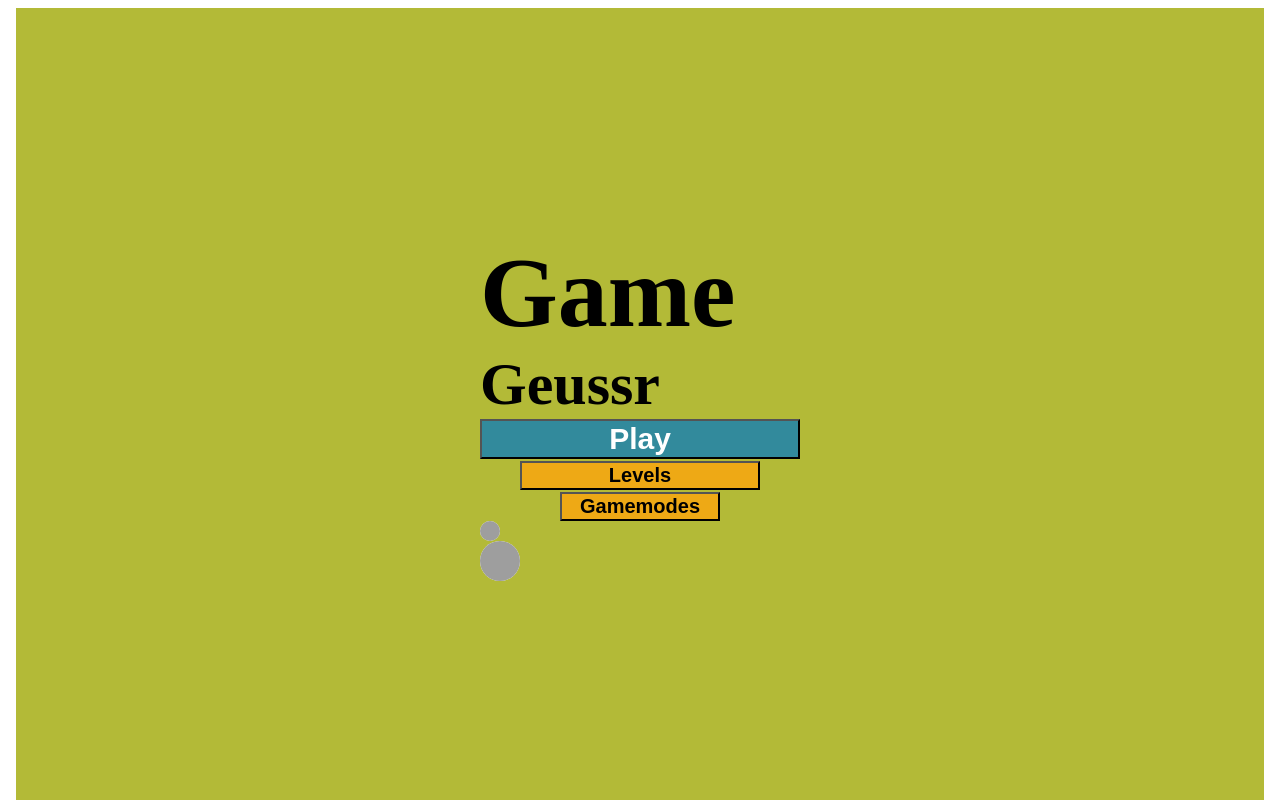
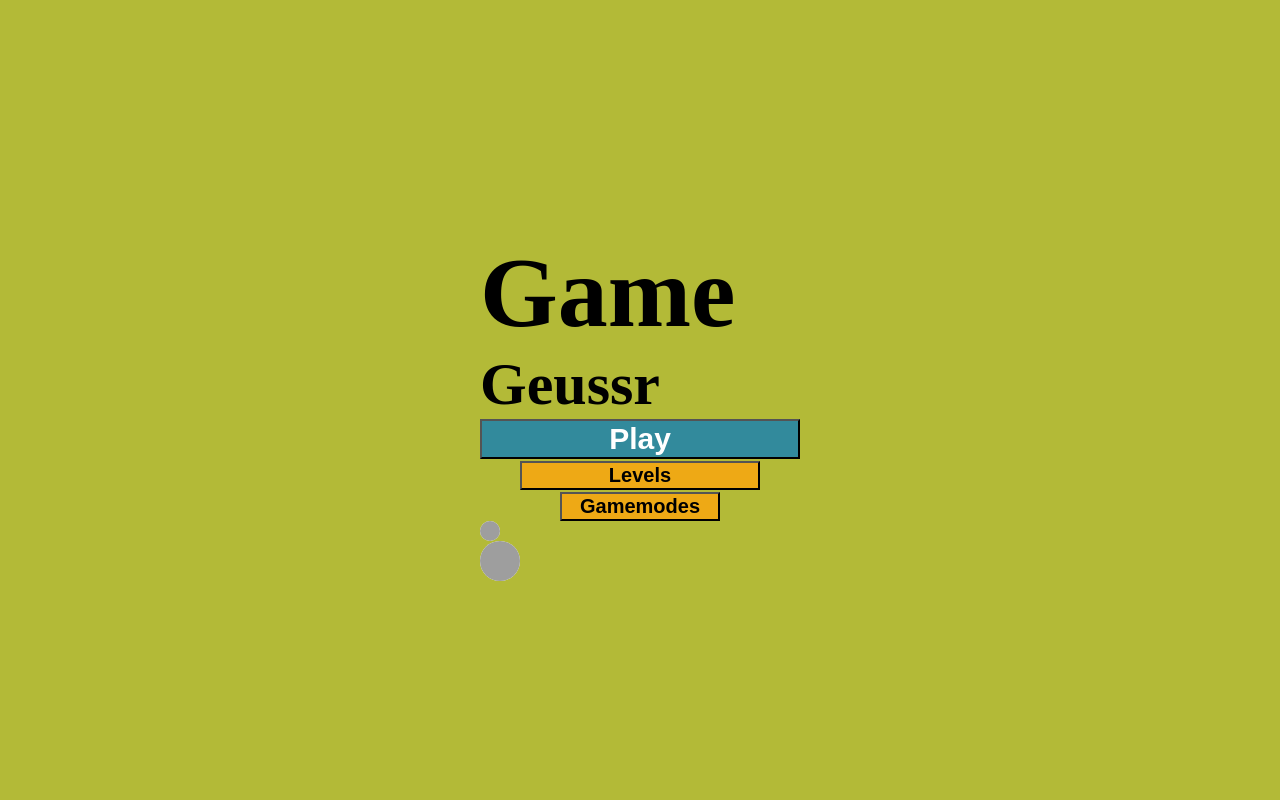
Before and after one commit to adTMT/GameGeussr, an Angular app: page /home in a window 1280 px wide. Shown: the top 800 px of the page. Built offline with nearby package versions, Linux system fonts and the light colour scheme; grey boxes are pictures that could not be loaded.

Commit message:
bu fixxes

```diff
--- a/src/app/app.component.html
+++ b/src/app/app.component.html
@@ -1,12 +1 @@
-<!DOCTYPE html>
-<html lang="en">
-<head>
-  <meta charset="UTF-8">
-  <meta name="viewport" content="width=device-width, initial-scale=1.0">
-  <title>Document</title>
-</head>
-<body>
-  <app-home></app-home>
-</body>
-</html>
-<router-outlet />
+<router-outlet></router-outlet>
--- a/src/styles.css
+++ b/src/styles.css
@@ -1 +1,8 @@
 /* You can add global styles to this file, and also import other style files */
+body{
+    display: flex;
+  justify-content: center; /* Horizontaal centreren */
+  align-items: center; /* Verticaal centreren */
+  height: 100vh;
+  background-color: #B3BA37;
+}
```
